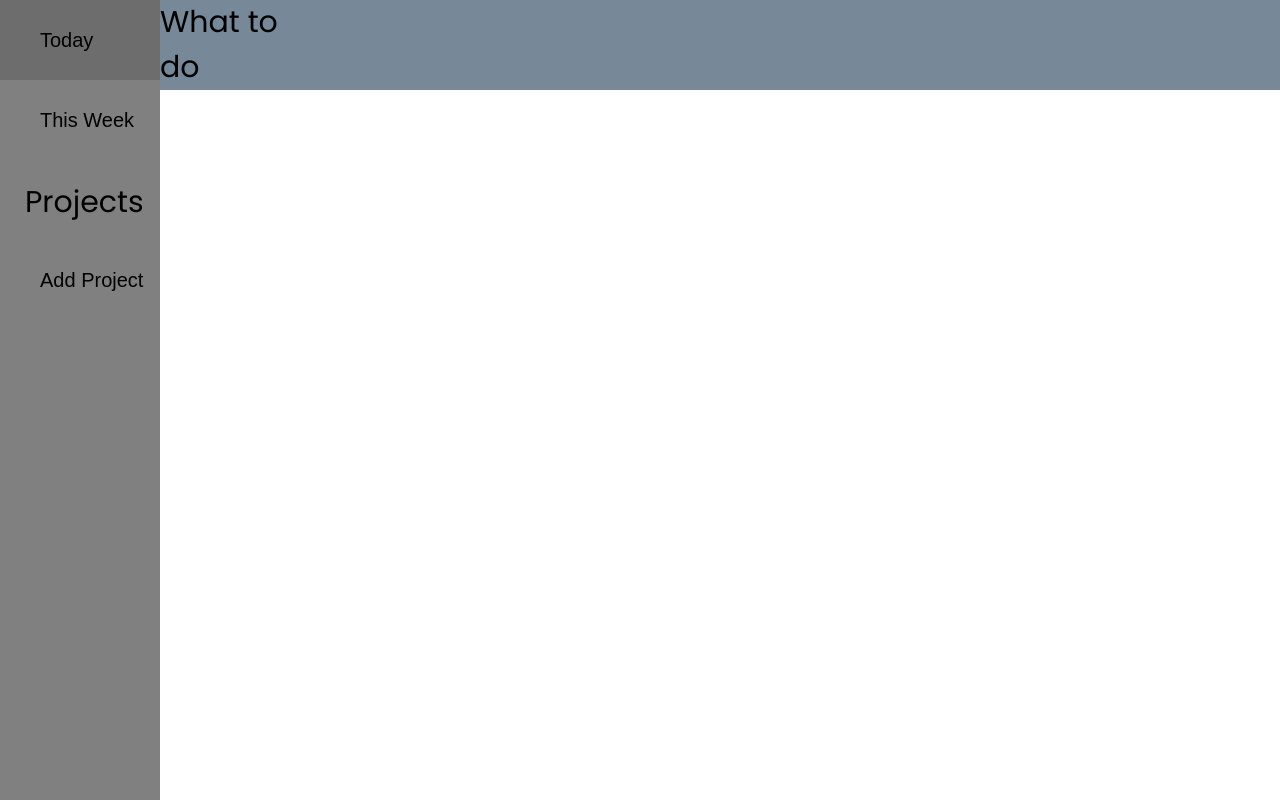
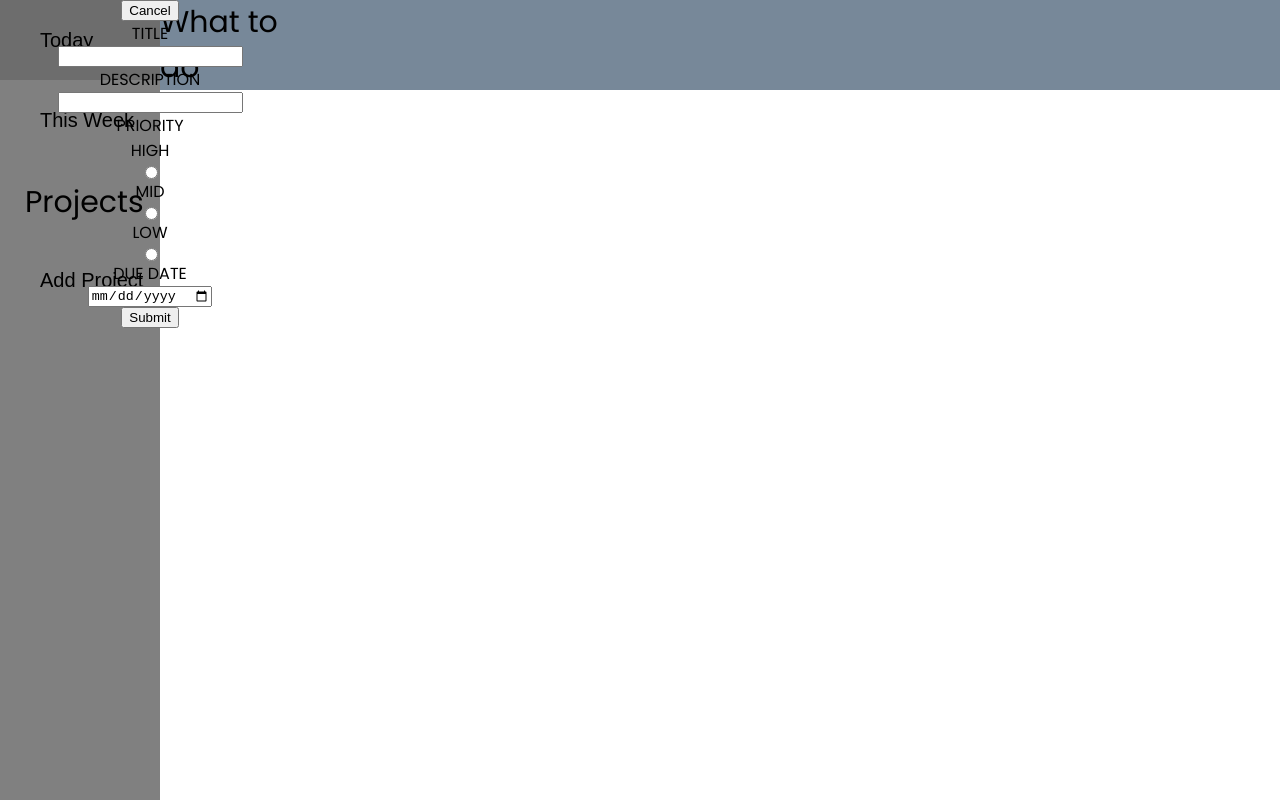
Before and after one commit to Stephens37/to-do-list, a website built with webpack: page src/template.html in a window 1280 px wide. Both pictures are taken after a click on the button "Add Project". Built offline with nearby package versions, Linux system fonts and the light colour scheme.

Commit message:
'Continue working on new project form'

```diff
--- a/src/index.js
+++ b/src/index.js
@@ -1,5 +1,8 @@
 import _ from 'lodash';
 import './style.css'
+import { projectForm } from './logic.js'
+
+projectForm()
 
 const content = document.querySelector('#content')
 
--- /dev/null
+++ b/src/logic.js
@@ -0,0 +1,32 @@
+import _ from 'lodash'
+import './style.css'
+
+export function FormDisplay(form) {
+  this.form = form
+
+  this.openForm = function () {
+    form.style.display = 'grid'
+  }
+
+  this.closeForm = function () {
+    form.style.display = 'none'
+  }
+}
+
+export function projectForm () {
+  const projectForm = document.querySelector('#project_form')
+  function openProject () {
+    const projectOpen = new FormDisplay(projectForm)
+    projectOpen.openForm()
+  }
+  function closeProject () {
+    const projectClose = new FormDisplay(projectForm)
+    projectClose.closeForm()
+  }
+  document.addEventListener('DOMContentLoaded', function () {
+    const newProjectButton = document.querySelector('#newprojectbutton')
+    const close = document.querySelector('#close')
+    newProjectButton.addEventListener('click', openProject)
+    close.addEventListener('click', closeProject)
+  })
+}
--- a/src/style.css
+++ b/src/style.css
@@ -82,3 +82,16 @@ nav {
   grid-row: 2 / span 1;
   grid-column: 2 / span 1;
 }
+
+#project_form {
+  display: none;
+  position: fixed;
+  justify-items: center;
+  align-items: center;
+  height: 200px;
+  width: 300px;
+  z-index: 6;
+  border-color: black;
+  border-width: 10px;
+  border-radius: 5px;
+}
--- a/src/template.html
+++ b/src/template.html
@@ -10,6 +10,24 @@
   </head>
   <style src='style.css'></style>
   <body>
-      <div id="content"></div>
+      <div id="content">
+        <form action="javascript:," id='project_form'>
+          <button id="close" type="button">Cancel</button>
+          <label for="title" class="formcategory">TITLE</label>
+          <input type="text" name="title" id="title">
+          <label for="description" class="formcategory">DESCRIPTION</label>
+          <input type="text" name="description" id="description">
+          <label for="priority" class="formcategory">PRIORITY</label>
+          <label for="high" class="formcategory">HIGH</label>
+          <input type="radio" name="high" id="high">
+          <label for="mid" class="formcategory">MID</label>
+          <input type="radio" name="mid" id="mid">
+          <label for="low" class="formcategory">LOW</label>
+          <input type="radio" name="low" id="low">
+          <label for="duedate" class="formcategory">DUE DATE</label>
+          <input type="date" name="duedate" id="duedate">
+          <button type="submit" id="submit" class="formcategory" form="project_form">Submit</button>
+      </form>
+      </div>
   </body>
 </html>
```
Also changed, not shown: src/domelements.js (added, +27 -0 lines), dist/index.html, 1 other file.
